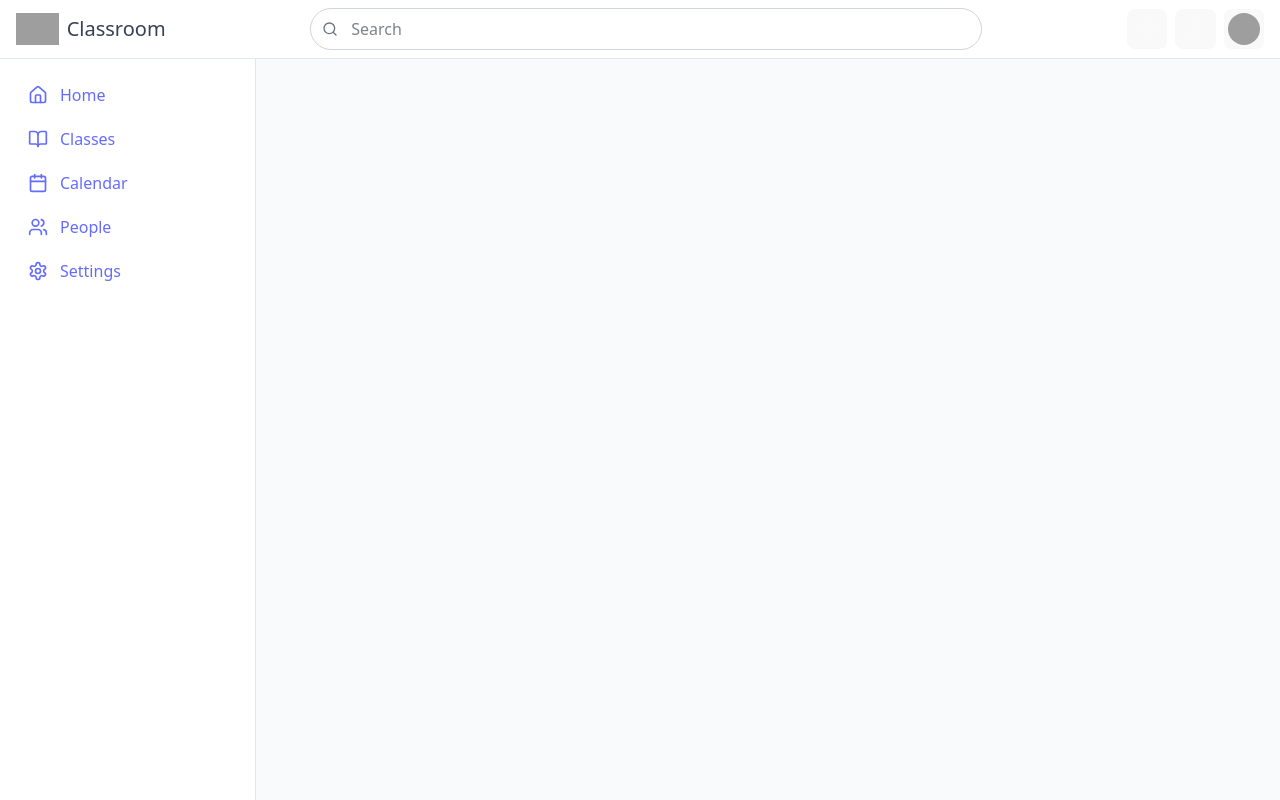
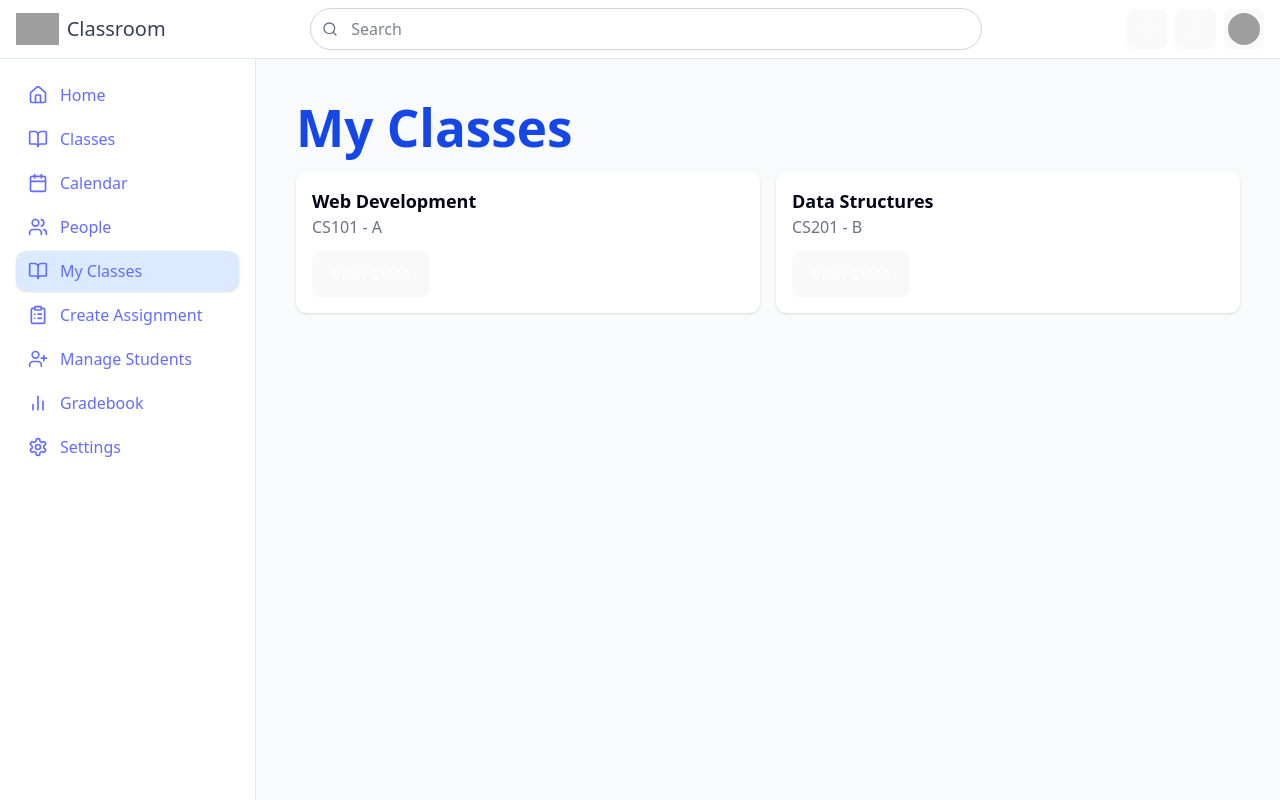
Before and after one commit to huynhmanh219/project-course, a React (Vite) app: page /teacher/classes in a window 1280 px wide. Built offline with nearby package versions, Linux system fonts and the light colour scheme; grey boxes are pictures that could not be loaded.

Commit message:
tạo UI cho teacher + fix lại file sidebar

```diff
--- a/src/App.tsx
+++ b/src/App.tsx
@@ -8,6 +8,10 @@ import { Calendar } from "./pages/student/Calendar"
 import { People } from "./pages/student/People"
 import { Login } from "./pages/Login"
 import { Register } from "./pages/Register"
+import { TeacherClasses } from "./pages/teacher/Classes"
+import { TeacherCreateAssignment } from "./pages/teacher/CreateAssignment"
+import { TeacherManageStudents } from "./pages/teacher/ManageStudent"
+import { TeacherGradebook } from "./pages/teacher/Gradebook"
 // import { Settings } from "./pages/settings"
 
 export function App() {
@@ -29,6 +33,11 @@ export function App() {
                 <Route path="/course" element={<Course />} />
                 <Route path="/calendar" element={<Calendar />} />
                 <Route path="/people" element={<People />} />
+                {/* Teacher routes */}
+                <Route path="/teacher/classes" element={<TeacherClasses />} />
+                <Route path="/teacher/create-assignment" element={<TeacherCreateAssignment />} />
+                <Route path="/teacher/manage-students" element={<TeacherManageStudents />} />
+                <Route path="/teacher/gradebook" element={<TeacherGradebook />} />
               </Routes>
             </Layout>
           }
--- a/src/components/Sidebar.tsx
+++ b/src/components/Sidebar.tsx
@@ -1,10 +1,12 @@
 import { NavLink } from "react-router-dom"
-import { Home, BookOpen, Calendar, Users, Settings } from "lucide-react"
+import { Home, BookOpen, Calendar, Users, Settings, ClipboardList, UserPlus, BarChart2 } from "lucide-react"
+
+// Giả lập role, sau này lấy từ context hoặc API
+const role = "teacher"; // "student" | "teacher" | "admin"
 
 export function Sidebar() {
   return (
     <aside className="w-64 bg-white border-r shadow-md h-screen hidden md:flex flex-col">
-
       <nav className="flex-1 p-4 space-y-1">
         <NavLink
           to="/"
@@ -58,6 +60,62 @@ export function Sidebar() {
           <Users className="h-5 w-5" />
           <span>People</span>
         </NavLink>
+        {role === "teacher" && (
+          <>
+            <NavLink
+              to="/teacher/classes"
+              className={({ isActive }) =>
+                `flex items-center gap-3 px-3 py-2 rounded-lg font-medium transition text-base ${
+                  isActive
+                    ? "bg-blue-100 text-blue-700 shadow"
+                    : "text-gray-700 hover:bg-gray-100 hover:text-blue-700"
+                }`
+              }
+            >
+              <BookOpen className="h-5 w-5" />
+              <span>My Classes</span>
+            </NavLink>
+            <NavLink
+              to="/teacher/create-assignment"
+              className={({ isActive }) =>
+                `flex items-center gap-3 px-3 py-2 rounded-lg font-medium transition text-base ${
+                  isActive
+                    ? "bg-blue-100 text-blue-700 shadow"
+                    : "text-gray-700 hover:bg-gray-100 hover:text-blue-700"
+                }`
+              }
+            >
+              <ClipboardList className="h-5 w-5" />
+              <span>Create Assignment</span>
+            </NavLink>
+            <NavLink
+              to="/teacher/manage-students"
+              className={({ isActive }) =>
+                `flex items-center gap-3 px-3 py-2 rounded-lg font-medium transition text-base ${
+                  isActive
+                    ? "bg-blue-100 text-blue-700 shadow"
+                    : "text-gray-700 hover:bg-gray-100 hover:text-blue-700"
+                }`
+              }
+            >
+              <UserPlus className="h-5 w-5" />
+              <span>Manage Students</span>
+            </NavLink>
+            <NavLink
+              to="/teacher/gradebook"
+              className={({ isActive }) =>
+                `flex items-center gap-3 px-3 py-2 rounded-lg font-medium transition text-base ${
+                  isActive
+                    ? "bg-blue-100 text-blue-700 shadow"
+                    : "text-gray-700 hover:bg-gray-100 hover:text-blue-700"
+                }`
+              }
+            >
+              <BarChart2 className="h-5 w-5" />
+              <span>Gradebook</span>
+            </NavLink>
+          </>
+        )}
         <NavLink
           to="/settings"
           className={({ isActive }) =>
--- /dev/null
+++ b/src/pages/teacher/Classes.tsx
@@ -0,0 +1,21 @@
+export function TeacherClasses() {
+  // Giả lập danh sách lớp
+  const classes = [
+    { id: 1, name: "Web Development", section: "CS101 - A" },
+    { id: 2, name: "Data Structures", section: "CS201 - B" },
+  ];
+  return (
+    <div className="p-4 space-y-4">
+      <h1 className="text-2xl font-bold text-blue-700 mb-4">My Classes</h1>
+      <div className="grid grid-cols-1 sm:grid-cols-2 gap-4">
+        {classes.map(cls => (
+          <div key={cls.id} className="bg-white rounded-lg shadow p-4">
+            <h2 className="text-lg font-semibold">{cls.name}</h2>
+            <p className="text-gray-500">{cls.section}</p>
+            <button className="mt-3 px-4 py-2 bg-blue-600 text-white rounded hover:bg-blue-700 transition">View Class</button>
+          </div>
+        ))}
+      </div>
+    </div>
+  );
+}
--- /dev/null
+++ b/src/pages/teacher/CreateAssignment.tsx
@@ -0,0 +1,29 @@
+import { useState } from "react";
+import { Button } from "../../components/ui/button";
+
+export function TeacherCreateAssignment() {
+  const [title, setTitle] = useState("");
+  const [desc, setDesc] = useState("");
+  const [due, setDue] = useState("");
+
+  return (
+    <div className="p-4 max-w-lg mx-auto">
+      <h1 className="text-2xl font-bold text-blue-700 mb-4">Create Assignment</h1>
+      <form className="space-y-4">
+        <div>
+          <label className="block mb-1 text-gray-700">Title</label>
+          <input className="w-full border rounded px-3 py-2" value={title} onChange={e => setTitle(e.target.value)} />
+        </div>
+        <div>
+          <label className="block mb-1 text-gray-700">Description</label>
+          <textarea className="w-full border rounded px-3 py-2" value={desc} onChange={e => setDesc(e.target.value)} />
+        </div>
+        <div>
+          <label className="block mb-1 text-gray-700">Due Date</label>
+          <input type="date" className="w-full border rounded px-3 py-2" value={due} onChange={e => setDue(e.target.value)} />
+        </div>
+        <Button type="submit" className="w-full bg-blue-600 hover:bg-blue-700">Create</Button>
+      </form>
+    </div>
+  );
+}
--- /dev/null
+++ b/src/pages/teacher/Gradebook.tsx
@@ -0,0 +1,31 @@
+// src/pages/TeacherGradebook.tsx
+export function TeacherGradebook() {
+    // Giả lập điểm
+    const grades = [
+      { id: 1, name: "Alice Brown", assignment: "HTML Basics", grade: 9 },
+      { id: 2, name: "Bob Smith", assignment: "HTML Basics", grade: 8 },
+    ];
+    return (
+      <div className="p-4 max-w-2xl mx-auto">
+        <h1 className="text-2xl font-bold text-blue-700 mb-4">Gradebook</h1>
+        <table className="w-full bg-white rounded shadow">
+          <thead>
+            <tr className="bg-blue-50">
+              <th className="p-2 text-left">Student</th>
+              <th className="p-2 text-left">Assignment</th>
+              <th className="p-2 text-left">Grade</th>
+            </tr>
+          </thead>
+          <tbody>
+            {grades.map(g => (
+              <tr key={g.id} className="border-t">
+                <td className="p-2">{g.name}</td>
+                <td className="p-2">{g.assignment}</td>
+                <td className="p-2">{g.grade}</td>
+              </tr>
+            ))}
+          </tbody>
+        </table>
+      </div>
+    );
+  }
--- /dev/null
+++ b/src/pages/teacher/ManageStudent.tsx
@@ -0,0 +1,33 @@
+// src/pages/TeacherManageStudents.tsx
+export function TeacherManageStudents() {
+    // Giả lập danh sách học sinh
+    const students = [
+      { id: 1, name: "Alice Brown", email: "alice@email.com" },
+      { id: 2, name: "Bob Smith", email: "bob@email.com" },
+    ];
+    return (
+      <div className="p-4 max-w-2xl mx-auto">
+        <h1 className="text-2xl font-bold text-blue-700 mb-4">Manage Students</h1>
+        <table className="w-full bg-white rounded shadow">
+          <thead>
+            <tr className="bg-blue-50">
+              <th className="p-2 text-left">Name</th>
+              <th className="p-2 text-left">Email</th>
+              <th className="p-2 text-left">Actions</th>
+            </tr>
+          </thead>
+          <tbody>
+            {students.map(s => (
+              <tr key={s.id} className="border-t">
+                <td className="p-2">{s.name}</td>
+                <td className="p-2">{s.email}</td>
+                <td className="p-2">
+                  <button className="text-red-500 hover:underline">Remove</button>
+                </td>
+              </tr>
+            ))}
+          </tbody>
+        </table>
+      </div>
+    );
+  }
```
